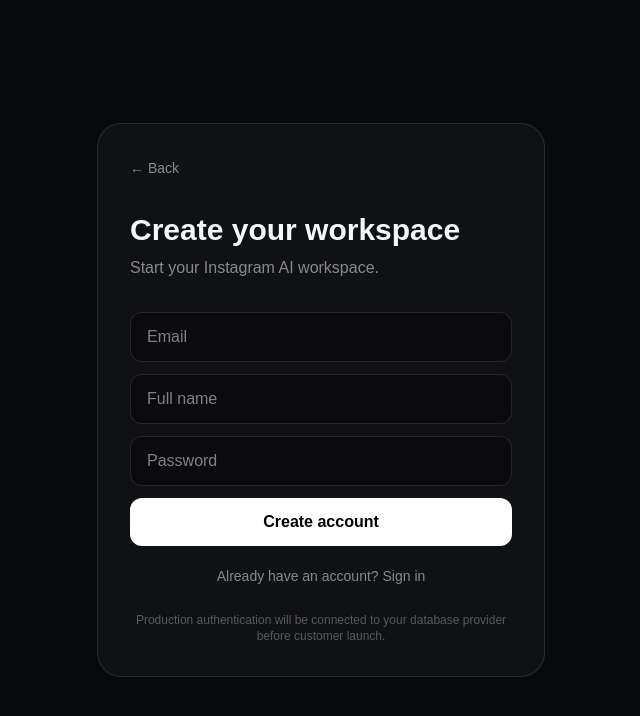
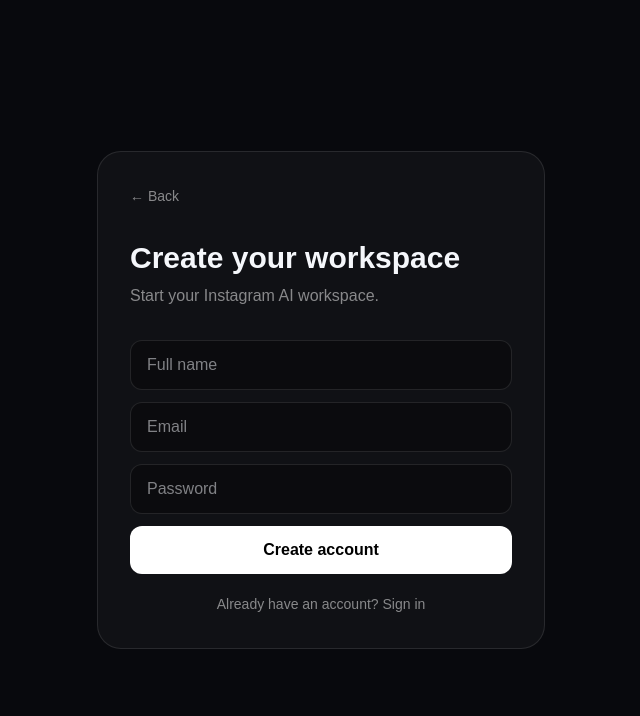
Before and after one commit to rainold23/INSTAGRAM-AI-SAAS, a Next.js app: page /login in a window 1280 px wide. Both pictures are taken after a click on the button "New here? Create an account". Shown: the top 716 px of the page, without its empty margins (319-959 px from the left). Built offline with nearby package versions, Linux system fonts and the light colour scheme.

Commit message:
Connect login and signup to real authentication

```diff
--- a/app/login/page.tsx
+++ b/app/login/page.tsx
@@ -1,21 +1,46 @@
 "use client";
+
 import Link from "next/link";
 import { useState } from "react";
+import { signIn } from "next-auth/react";
+
 export default function LoginPage(){
   const [mode,setMode]=useState<"signin"|"signup">("signin");
+  const [name,setName]=useState("");
+  const [email,setEmail]=useState("");
+  const [password,setPassword]=useState("");
+  const [error,setError]=useState("");
+  const [loading,setLoading]=useState(false);
+
+  async function submit(e:React.FormEvent){
+    e.preventDefault(); setError(""); setLoading(true);
+    try {
+      if(mode==="signup"){
+        const r=await fetch("/api/auth/signup",{method:"POST",headers:{"Content-Type":"application/json"},body:JSON.stringify({name,email,password})});
+        const d=await r.json();
+        if(!r.ok) throw new Error(d.error||"No se pudo crear la cuenta.");
+      }
+      const result=await signIn("credentials",{email,password,redirect:false});
+      if(result?.error) throw new Error("Email o contraseña incorrectos.");
+      window.location.href="/dashboard";
+    } catch(err) {
+      setError(err instanceof Error?err.message:"No se pudo completar la operación.");
+    } finally { setLoading(false); }
+  }
+
   return <main className="flex min-h-screen items-center justify-center px-6 py-10">
     <div className="w-full max-w-md rounded-3xl border border-white/10 bg-white/[0.035] p-8">
       <Link href="/" className="text-sm text-white/50">← Back</Link>
       <h1 className="mt-8 text-3xl font-bold">{mode==="signin"?"Welcome back":"Create your workspace"}</h1>
       <p className="mt-2 text-white/50">{mode==="signin"?"Sign in to manage your Instagram workspace.":"Start your Instagram AI workspace."}</p>
-   <div className="mt-8 space-y-3">
-    <input className="w-full rounded-xl border border-white/10 bg-black/30 px-4 py-3 outline-none" placeholder="Email" type="email"/>
-    {mode==="signup"&&<input className="w-full rounded-xl border border-white/10 bg-black/30 px-4 py-3 outline-none" placeholder="Full name"/>}
-    <input className="w-full rounded-xl border border-white/10 bg-black/30 px-4 py-3 outline-none" placeholder="Password" type="password"/>
-    <Link href="/dashboard" className="block w-full rounded-xl bg-white px-4 py-3 text-center font-semibold text-black">{mode==="signin"?"Continue":"Create account"}</Link>
-   </div>
-   <button onClick={()=>setMode(mode==="signin"?"signup":"signin")} className="mt-5 w-full text-sm text-white/50 hover:text-white">{mode==="signin"?"New here? Create an account":"Already have an account? Sign in"}</button>
-   <p className="mt-6 text-center text-xs text-white/30">Production authentication will be connected to your database provider before customer launch.</p>
+      <form onSubmit={submit} className="mt-8 space-y-3">
+        {mode==="signup"&&<input value={name} onChange={e=>setName(e.target.value)} required className="w-full rounded-xl border border-white/10 bg-black/30 px-4 py-3 outline-none" placeholder="Full name"/>}
+        <input value={email} onChange={e=>setEmail(e.target.value)} required className="w-full rounded-xl border border-white/10 bg-black/30 px-4 py-3 outline-none" placeholder="Email" type="email"/>
+        <input value={password} onChange={e=>setPassword(e.target.value)} required minLength={8} className="w-full rounded-xl border border-white/10 bg-black/30 px-4 py-3 outline-none" placeholder="Password" type="password"/>
+        {error&&<div className="rounded-xl border border-red-400/20 bg-red-400/10 p-3 text-sm text-red-200">{error}</div>}
+        <button disabled={loading} className="w-full rounded-xl bg-white px-4 py-3 font-semibold text-black disabled:opacity-50">{loading?"Please wait…":mode==="signin"?"Continue":"Create account"}</button>
+      </form>
+      <button onClick={()=>{setMode(mode==="signin"?"signup":"signin");setError("")}} className="mt-5 w-full text-sm text-white/50 hover:text-white">{mode==="signin"?"New here? Create an account":"Already have an account? Sign in"}</button>
     </div>
   </main>
 }
```
Lines whose indentation alone changed are shown as unchanged.
